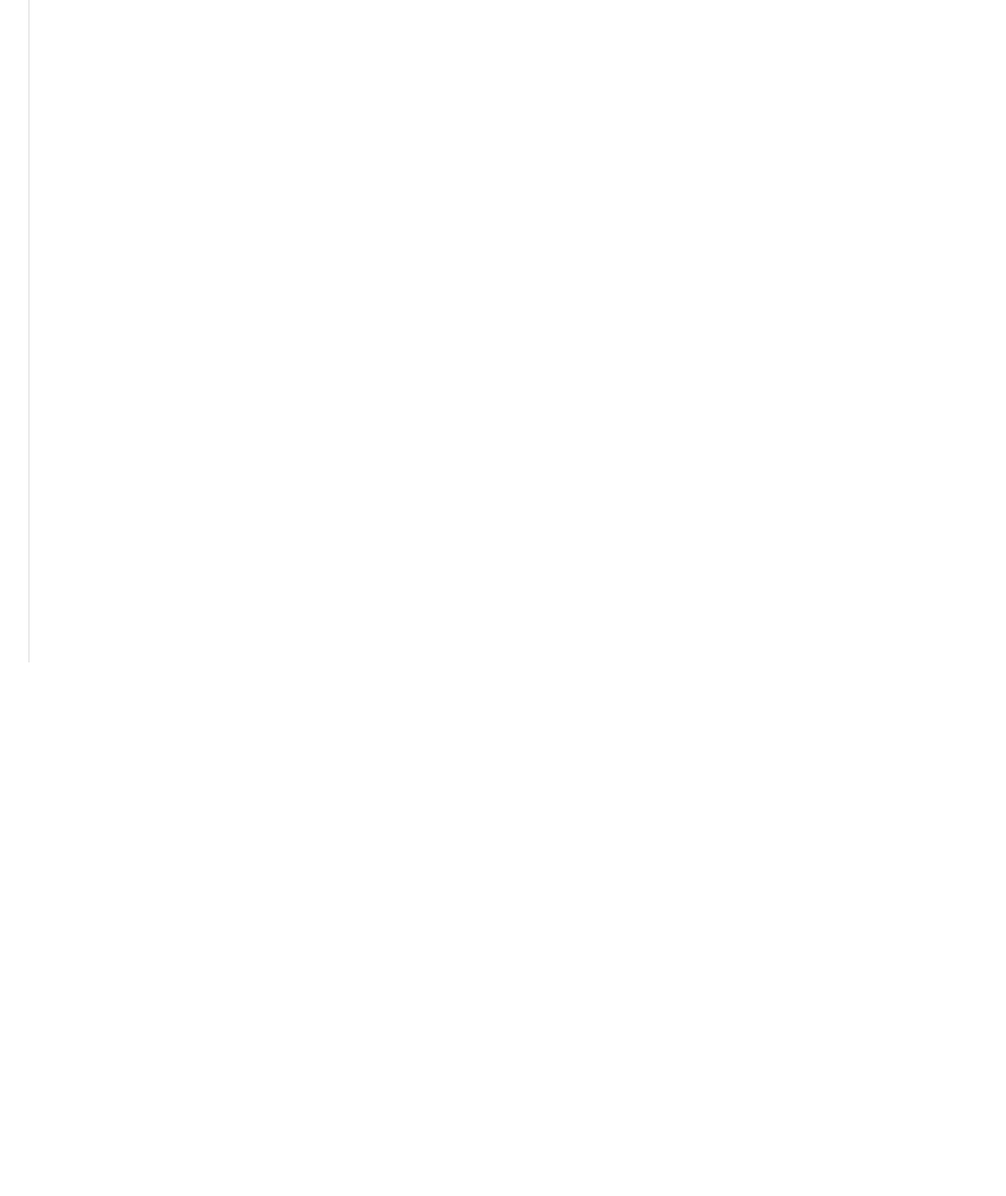
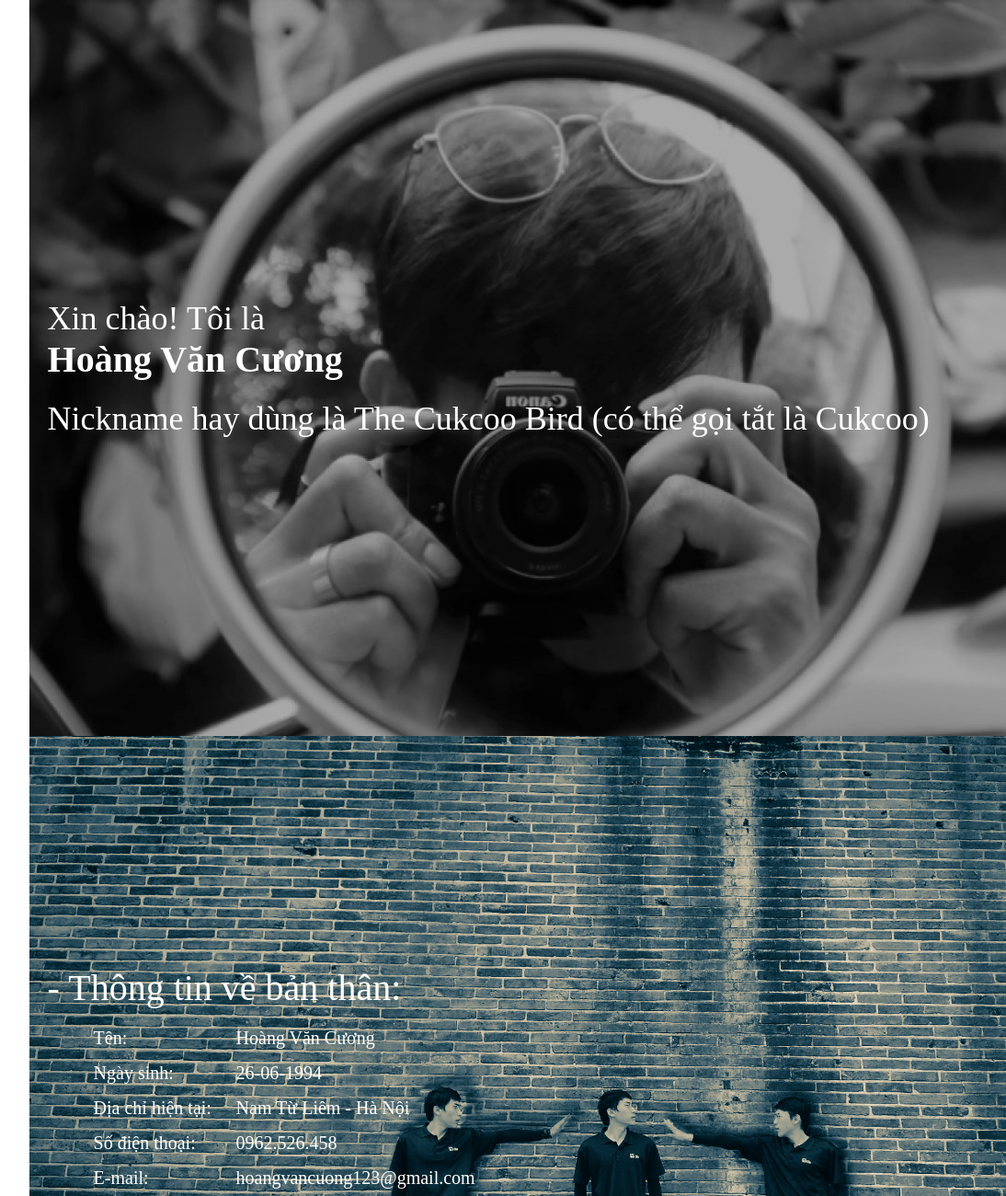
Before and after one commit to cuccu69/cuccu69.github.io, a plain HTML site: page index.html in a window 1280 px wide. Shown: the top 1300 px of the page at 92% size, 186-1280 px from the left. Drawn offline with Linux system fonts and the light colour scheme.

Commit message:
Thay doi ten file anh

```diff
--- a/CSS/FinalExam.css
+++ b/CSS/FinalExam.css
@@ -108,7 +108,7 @@ a:hover .link {
   width: 84%;
   /* border: solid 1px black; */
   /* padding-left: 20px; */
-  /* background-image: url(../Pic/Miro\ -\ Copy.jpg); */
+  /* background-image: url(../Pic/Miro.jpg); */
 }
 
 .sub-content {
@@ -118,7 +118,7 @@ a:hover .link {
 }
 
 .hello-wrap {
-  background-image: url(../Pic/Miro\ -\ Copy.jpg);
+  background-image: url(../Pic/Miro.jpg);
 }
 
 .hello {
@@ -140,7 +140,7 @@ a:hover .link {
 /* ===========about============ */
 
 .about-wrap {
-  background-image: url(../Pic/Hoàng\ Thành.png);
+  background-image: url(../Pic/HoangThanh.png);
 }
 
 .about {
@@ -242,7 +242,7 @@ li {
 }
 /* ============kinh nghiem================= */
 .experience-wrap {
-  background-image: url(../Pic/ngồi\ cuối\ ngày.jpg);
+  background-image: url(../Pic/NgayCuoiCung.jpg);
   display: flex;
   flex-direction: column;
   position: relative;
```
